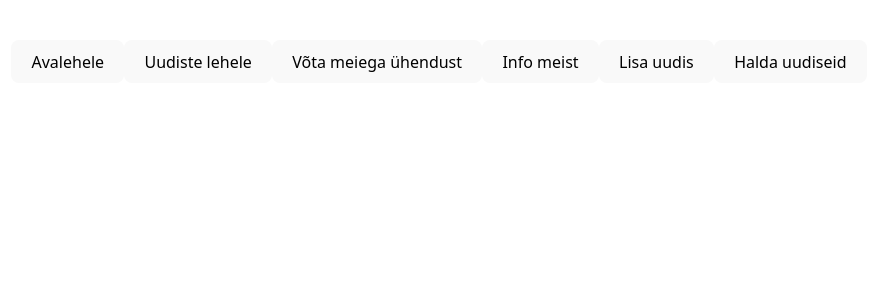
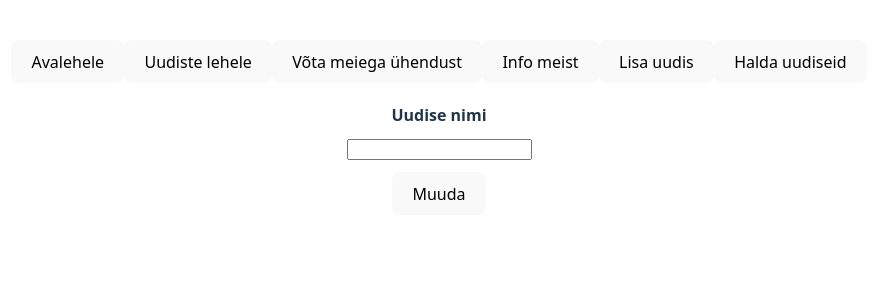
Before and after one commit to hallapmark/news, a React (Vite) app: page /muuda/1 in a window 1280 px wide. Shown: the top 300 px of the page, without its empty margins (201-1078 px from the left). Built offline with nearby package versions, Linux system fonts and the light colour scheme.

Commit message:
Enable editing of news

```diff
--- a/src/App.jsx
+++ b/src/App.jsx
@@ -9,6 +9,7 @@ import LisaUudis from './pages/LisaUudis'
 import { ToastContainer } from 'react-toastify'
 import HaldaUudiseid from './pages/HaldaUudised'
 import YksUudis from './pages/YksUudis'
+import MuudaUudis from './pages/MuudaUudis'
 
 function App() {
   return (
@@ -39,6 +40,7 @@ function App() {
         <Route path='/lisa-uudis' element={ <LisaUudis /> } />
         <Route path="/halda-uudiseid" element={ <HaldaUudiseid /> } />
         <Route path="/uudis/:index" element={ <YksUudis /> } />
+        <Route path="/muuda/:index" element={ <MuudaUudis /> } />
       </Routes>
       <ToastContainer />
     </>
--- a/src/pages/HaldaUudised.jsx
+++ b/src/pages/HaldaUudised.jsx
@@ -1,4 +1,5 @@
 import { useState } from "react";
+import { Link } from "react-router-dom";
 
 function HaldaUudiseid() {
   const [uudised, muudaUudised] = useState(JSON.parse(localStorage.getItem("uudised")) || []);
@@ -14,9 +15,12 @@ function HaldaUudiseid() {
       <h1>Halda uudiseid</h1>
       <div style={{ display: "inline-flex", flexDirection: "column", gap: "20px", alignItems: "stretch" }}>
         { uudised.map((uudis, index) =>
-        <div key={uudis} style={{ display: "flex", gap: "20px", justifyContent: "space-between", alignItems: "center", width: "100%" }}>
-          <div style={{ minWidth: 0 }}>{uudis}</div>
-          <button onClick={() => kustuta(index)}>X</button>
+        <div key={uudis} style={{ display: "flex", gap: "20px", alignItems: "center", width: "100%" }}>
+          <div style={{ minWidth: 0, overflow: "hidden", textOverflow: "ellipsis", whiteSpace: "nowrap" }}>{uudis}</div>
+          <div style={{ display: "flex", gap: "20px", marginLeft: "auto" }}>
+            <Link to={ "/muuda/" + index }><button>Muuda</button></Link>
+            <button onClick={() => kustuta(index)}>X</button>
+          </div>
         </div>
         )}
       </div>
--- /dev/null
+++ b/src/pages/MuudaUudis.jsx
@@ -0,0 +1,29 @@
+import { useRef } from "react";
+import { useNavigate, useParams } from "react-router-dom"
+import { toast } from "react-toastify";
+
+function MuudaUudis() {
+  const { index } = useParams();
+  const uudised = JSON.parse(localStorage.getItem("uudised")) || [];
+  const uudis = uudised[index];
+  const uudiseRef = useRef(null);
+  const navigate = useNavigate();
+
+  const muuda = () => {
+    uudised[index] = uudiseRef.current.value;
+    localStorage.setItem("uudised", JSON.stringify(uudised));
+    toast.success("Uudis muudetud!");
+    navigate("/halda-uudiseid");
+  }
+
+  return (
+    <div style={{ margin: "20px 8px"}}>
+      <div style={{ display: "flex", flexDirection: "column", alignItems: "center", gap: "12px" }}>
+        <label className="field-label">Uudise nimi</label>
+        <input type="text" defaultValue={uudis} ref={uudiseRef} />
+        <button onClick={muuda}>Muuda</button>
+      </div>
+    </div>
+  )
+}
+export default MuudaUudis
```
